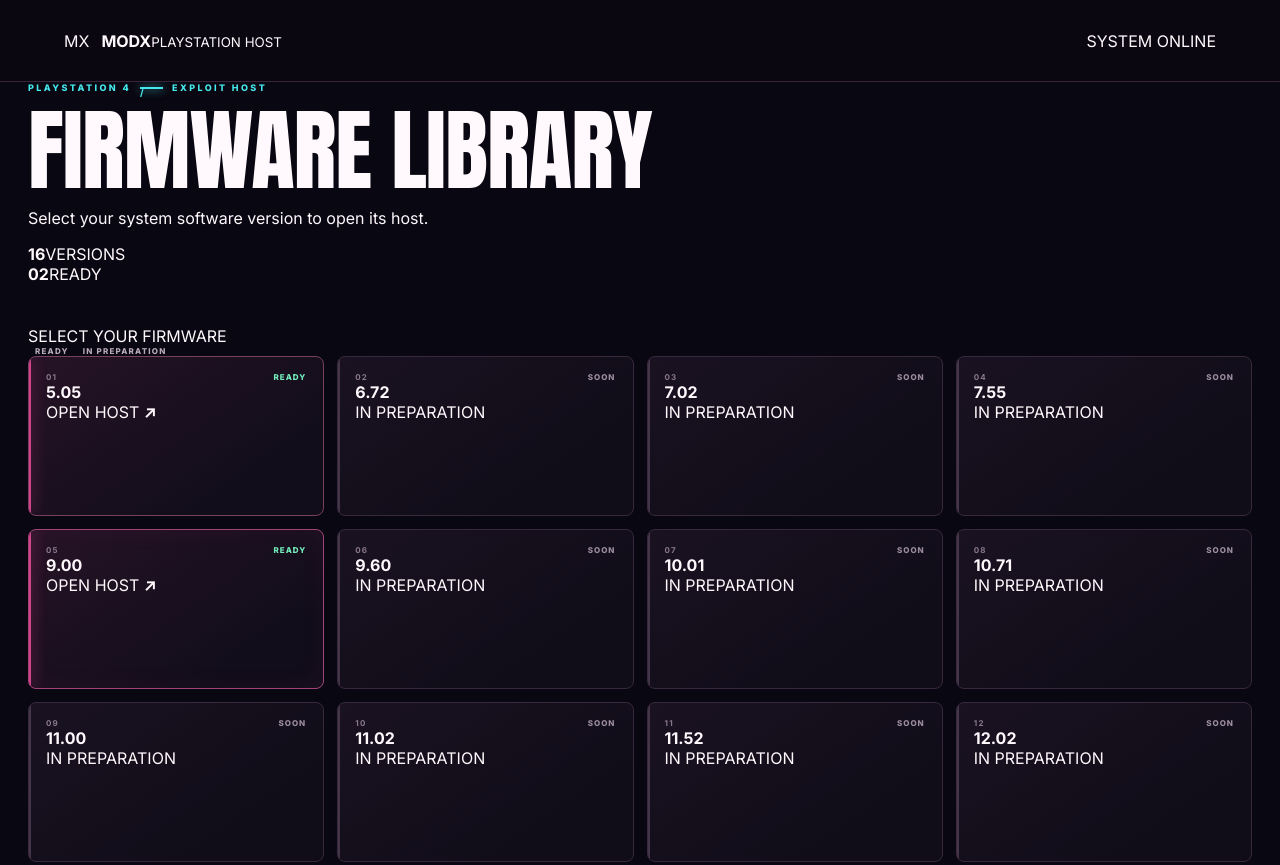
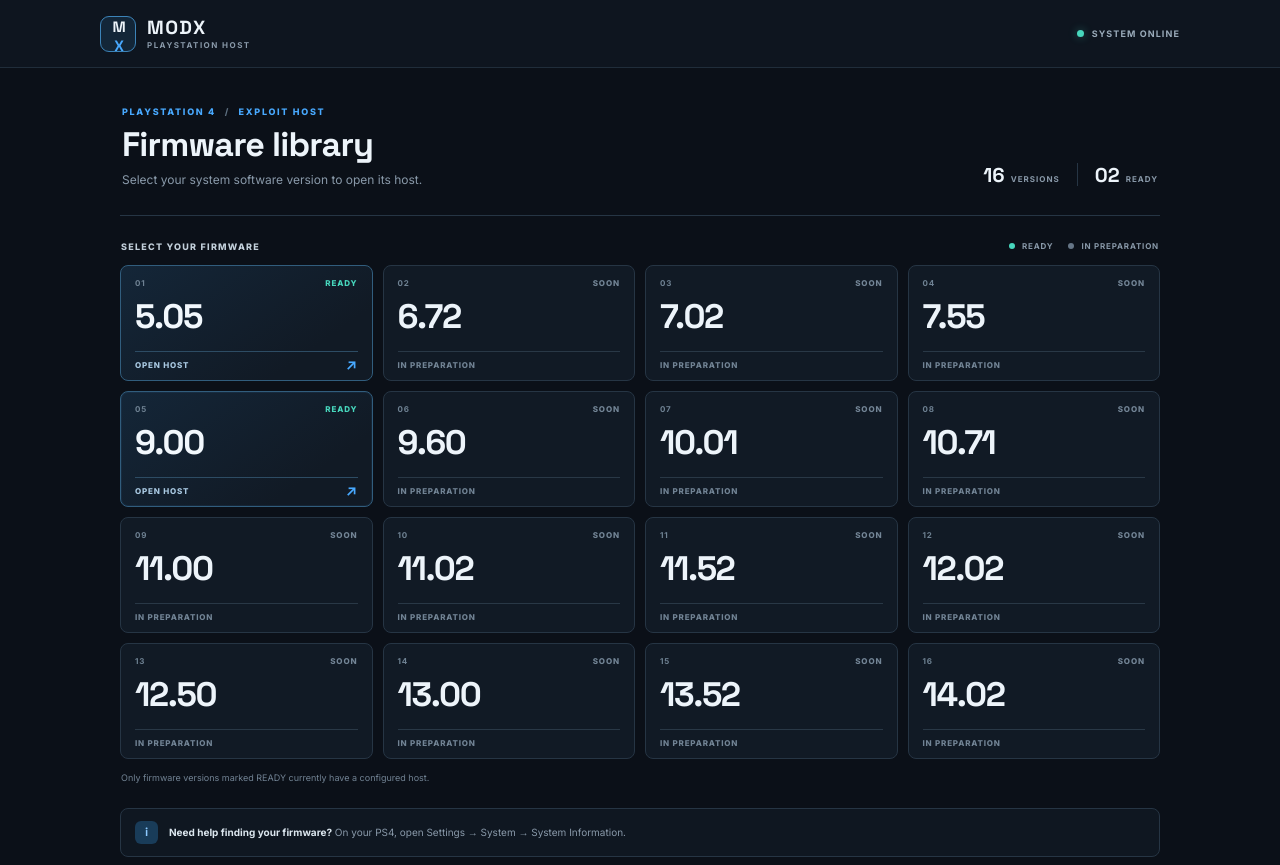
Before and after one commit to modxx4/modxx4.github.io, a plain HTML site: page index.html in a window 1280 px wide. Shown: the top 865 px of the page. Drawn offline with Linux system fonts and the light colour scheme.

Commit message:
Apply compact professional MODX visual identity

```diff
--- a/style.css
+++ b/style.css
@@ -1,42 +1,124 @@
-:root{--bg:#090711;--panel:#151020;--panel2:#20162b;--line:#39233d;--pink:#ff4fa3;--pink2:#ff79b9;--cyan:#45e8ed;--violet:#9a63ff;--text:#fff8fc;--muted:#b3a4b8;--green:#73edbd}
-*{box-sizing:border-box}
-html{scroll-behavior:smooth}
-body{margin:0;min-height:100vh;background:var(--bg);color:var(--text);font-family:"Inter",Arial,sans-serif;overflow-x:hidden}
-.bg-grid{position:fixed;inset:0;pointer-events:none;opacity:.12;background-image:linear-gradient(#75416c 1px,transparent 1px),linear-gradient(90deg,#75416c 1px,transparent 1px);background-size:54px 54px;mask-image:linear-gradient(to bottom,black,transparent 88%);z-index:-3}
-.horizon-glow{position:fixed;left:0;right:0;top:240px;height:300px;pointer-events:none;z-index:-2;background:linear-gradient(180deg,transparent,rgba(255,55,145,.08),rgba(91,49,177,.05),transparent);filter:blur(22px)}
-.glow{position:fixed;width:440px;height:440px;border-radius:50%;filter:blur(145px);opacity:.17;pointer-events:none;z-index:-1}.glow-pink{background:#ff278e;top:50px;right:-180px}.glow-cyan{background:#16cdd8;bottom:50px;left:-230px}
-.topbar{height:82px;display:flex;align-items:center;justify-content:space-between;padding:0 max(5%,calc((100% - 1320px)/2));border-bottom:1px solid #39233d;background:#0b0812e8;backdrop-filter:blur(16px);position:relative;z-index:2}
-.brand{display:flex;align-items:center;gap:12px;text-decoration:none;color:var(--text)}
-.brand-icon{width:42px;height:42px;display:grid;place-items:center;border:1px solid var(--pink);border-radius:10px;color:var(--pink);font:900 27px/1 "Barlow Condensed",sans-serif;font-style:italic;box-shadow:0 0 24px #ff4fa333;transform:skew(-7deg)}
-.brand-name{font:900 25px/1 "Barlow Condensed",sans-serif;letter-spacing:2px}.brand-dot,.footer-brand span{color:var(--pink)}.brand-name small{display:block;font:700 8px "Inter",sans-serif;letter-spacing:2.3px;color:#a895ad;margin-top:5px}
-.top-status{font-size:9px;font-weight:800;letter-spacing:1.6px;color:#c8b8ca;border:1px solid var(--line);border-radius:30px;padding:9px 14px}.status-light{display:inline-block;width:7px;height:7px;border-radius:50%;background:var(--green);box-shadow:0 0 10px var(--green);margin-right:7px}
-main{max-width:1320px;margin:auto;padding:0 28px 50px}
-.hero{min-height:390px;display:flex;align-items:center;justify-content:space-between;gap:30px;padding:52px 3% 42px;border-bottom:1px solid #352239}
-.hero-copy{max-width:680px}.eyebrow{font:800 9px "Inter",sans-serif;letter-spacing:2.4px;color:var(--cyan);display:flex;align-items:center;gap:9px;margin:0 0 17px}.eyebrow span{width:23px;height:2px;background:var(--cyan);box-shadow:0 0 10px var(--cyan)}
-h1{font:900 clamp(55px,7vw,91px)/.91 "Barlow Condensed",Impact,sans-serif;letter-spacing:-1px;margin:0;text-transform:uppercase}h1 em{font-style:italic;background:linear-gradient(95deg,#ff4fa3 4%,#ff8b9f 48%,#45e8ed 100%);-webkit-background-clip:text;background-clip:text;color:transparent;filter:drop-shadow(0 0 19px #ff4fa322)}
-.hero-desc{font-size:13px;color:#b7a9bc;line-height:1.9;margin:19px 0 18px;max-width:520px}
-.hero-meta{display:flex;align-items:center;gap:16px;color:#a997ad;font-size:9px;font-weight:800;letter-spacing:1.3px}.hero-meta b{font:800 18px "Barlow Condensed",sans-serif;color:#fff;margin-right:4px}.hero-meta i{height:14px;width:1px;background:#55384f}
-.hero-jump{display:inline-flex;align-items:center;gap:13px;margin-top:22px;color:var(--pink2);font:800 9px "Inter",sans-serif;letter-spacing:1.6px;text-decoration:none;border-bottom:1px solid #ff4fa366;padding-bottom:7px}.hero-jump span{font-size:15px;color:var(--cyan)}
-.hero-visual{width:320px;height:275px;position:relative;display:grid;place-items:center;flex-shrink:0}
-.sunset-disc{position:absolute;width:190px;height:190px;border-radius:50%;overflow:hidden;background:linear-gradient(180deg,#ff4fa3 0%,#ff9a83 43%,#a36bdb 70%,#4ce3e8 100%);box-shadow:0 0 65px #ff4fa333;opacity:.88}
-.disc-line{position:absolute;left:0;right:0;background:#130c1b}.line-one{height:7px;top:48%}.line-two{height:11px;top:55%}.line-three{height:15px;top:64%}.line-four{height:21px;top:75%}
-.visual-orbit{position:absolute;border:1px solid #ff79b966;border-radius:50%;transform:rotate(-24deg)}.orbit-one{width:285px;height:120px}.orbit-two{width:310px;height:170px;transform:rotate(35deg);border-color:#45e8ed66}
-.visual-mark{position:relative;z-index:1;font:900 italic 105px/.8 "Barlow Condensed",sans-serif;color:#fff;text-shadow:0 4px 24px #14091c88;transform:skew(-9deg)}.visual-mark span{color:var(--cyan)}
-.visual-chip{position:absolute;border:1px solid #6c3c68;background:#100b19;color:#f6c8e2;padding:8px 11px;border-radius:5px;font:800 8px "Inter",sans-serif;letter-spacing:1.3px;box-shadow:0 8px 20px #0008}.chip-one{top:16px;right:0}.chip-two{bottom:17px;left:0;color:#9cf7f1;border-color:#276c70}
-.firmware-section{padding:42px 0 28px}
-.section-heading{display:flex;align-items:end;justify-content:space-between;gap:20px;margin:0 0 22px}.section-heading .eyebrow{margin-bottom:8px}.section-heading h2{font:900 31px/.95 "Barlow Condensed",sans-serif;letter-spacing:.8px;margin:0}.section-heading h2 em{font-style:italic;color:var(--pink)}.section-heading p:last-child{font-size:11px;color:var(--muted);margin:8px 0 0}
-.legend{display:flex;align-items:center;gap:7px;color:#b8a9bb;font-size:8px;font-weight:800;letter-spacing:1.2px;white-space:nowrap}.legend-ready,.legend-soon{width:7px;height:7px;border-radius:50%;background:var(--green);margin-right:8px;box-shadow:0 0 8px #73edbd}.legend-soon{background:#817489;box-shadow:none;margin-left:9px}
-.firmware-grid{display:grid;grid-template-columns:repeat(4,minmax(0,1fr));gap:13px}
-.firmware-card{position:relative;min-height:160px;padding:15px 17px 13px;border:1px solid #38283e;border-radius:8px;background:linear-gradient(145deg,#1a1221,#100c18 78%);display:flex;flex-direction:column;text-decoration:none;color:var(--text);overflow:hidden;transition:transform .2s,border-color .2s,box-shadow .2s}
-.firmware-card:before{content:"";position:absolute;inset:0 auto 0 0;width:2px;background:#514055;opacity:.8}.firmware-card.ready{border-color:#78405f;background:linear-gradient(145deg,#261326,#110d1a 78%);cursor:pointer}.firmware-card.ready:before{background:var(--pink);box-shadow:0 0 15px var(--pink)}.firmware-card.featured{border-color:#a34479;box-shadow:inset 0 0 28px #ff4fa30c}
-.firmware-card.ready:hover{transform:translateY(-4px);border-color:var(--cyan);box-shadow:0 10px 28px #ff4fa322,0 0 0 1px #45e8ed22}.firmware-card.ready:focus-visible{outline:2px solid var(--cyan);outline-offset:3px}
-.card-top{display:flex;justify-content:space-between;align-items:center}.card-index{font:700 8px "Inter",sans-serif;letter-spacing:1.2px;color:#89778e}.card-status{font-size:8px;font-weight:800;letter-spacing:1px;color:#9c8ca1;display:flex;align-items:center;gap:6px}.card-status i{width:6px;height:6px;border-radius:50%;background:#817489}
-.ready .card-status{color:var(--green)}.ready .card-status i{background:var(--green);box-shadow:0 0 8px var(--green)}
-.firmware-number{font:900 clamp(37px,4vw,49px)/.9 "Barlow Condensed",sans-serif;letter-spacing:-1px;margin:21px 0 8px;color:#f9eff8}.ready .firmware-number{color:#fff;text-shadow:0 0 24px #ff4fa344}.card-label{font:700 8px "Inter",sans-serif;letter-spacing:1.8px;color:#8f7d95}
-.card-action{margin-top:auto;padding-top:13px;border-top:1px solid #3c2a41;color:#8e7d95;font-size:8px;font-weight:800;letter-spacing:1px;display:flex;justify-content:space-between;align-items:center}.ready .card-action{color:#f6b8d9}.card-action b{font:700 16px Arial,sans-serif;color:var(--cyan)}
-.section-footnote{color:#8c7c91;font-size:9px;margin:17px 2px 0;line-height:1.8}
-.help-strip{display:flex;align-items:center;gap:15px;padding:16px 20px;border:1px solid #392b42;border-radius:8px;background:#110d19}.help-icon{width:32px;height:32px;display:grid;place-items:center;border:1px solid #a34c83;border-radius:50%;font:800 16px "Barlow Condensed",sans-serif;color:var(--pink);flex-shrink:0}.help-strip strong{font-size:10px;letter-spacing:1px}.help-strip p{font-size:10px;color:#ad9eb2;margin:5px 0 0}
-footer{min-height:70px;border-top:1px solid #39233d;background:#0b0812;display:flex;align-items:center;justify-content:center;gap:25px;color:#8b7b90;font:700 8px "Inter",sans-serif;letter-spacing:1.7px}.footer-brand{font:900 20px "Barlow Condensed",sans-serif;color:#fff;letter-spacing:2px}.footer-version{color:#76657c}
-@media(max-width:950px){.firmware-grid{grid-template-columns:repeat(3,minmax(0,1fr))}.hero-visual{width:250px;transform:scale(.88)}}
-@media(max-width:680px){.topbar{height:70px;padding:0 20px}.brand-icon{width:36px;height:36px}.brand-name{font-size:22px}.top-status{font-size:8px;padding:7px 10px}main{padding:0 16px 35px}.hero{min-height:auto;padding:40px 3% 30px}.hero-visual{display:none}h1{font-size:58px}.hero-desc{font-size:12px}.hero-meta{font-size:8px;gap:11px}.section-heading{align-items:flex-start;flex-direction:column;gap:13px}.section-heading h2{font-size:29px}.firmware-grid{grid-template-columns:repeat(2,minmax(0,1fr));gap:9px}.firmware-card{min-height:145px;padding:12px}.firmware-number{font-size:39px;margin:17px 0 7px}.card-action{font-size:8px}.legend{font-size:8px}.help-strip{align-items:flex-start;padding:13px}.help-strip p{line-height:1.8}footer{gap:10px;flex-wrap:wrap;padding:15px;font-size:7px;letter-spacing:1px}}
-@media(max-width:360px){.firmware-grid{grid-template-columns:1fr 1fr}.firmware-number{font-size:34px}.top-status{letter-spacing:.7px}}
+:root {
+  color-scheme: dark;
+  --bg: #0b1018;
+  --surface: #111a25;
+  --surface-hover: #162331;
+  --line: #263544;
+  --text: #edf4fa;
+  --muted: #8999a9;
+  --accent: #48a9ff;
+  --accent-soft: #193c59;
+  --mint: #47d7bd;
+}
+* { box-sizing: border-box; }
+html { scroll-behavior: smooth; }
+body {
+  margin: 0;
+  min-height: 100vh;
+  background: var(--bg);
+  color: var(--text);
+  font-family: "Inter", Arial, sans-serif;
+  -webkit-font-smoothing: antialiased;
+}
+a { color: inherit; }
+.topbar {
+  height: 68px;
+  display: flex;
+  align-items: center;
+  justify-content: space-between;
+  padding: 0 max(22px, calc((100% - 1080px) / 2));
+  background: #0e151f;
+  border-bottom: 1px solid #202d3a;
+}
+.brand { display: flex; align-items: center; gap: 11px; text-decoration: none; }
+.brand-mark {
+  width: 36px; height: 36px; display: grid; place-items: center;
+  border: 1px solid #3c83b8; border-radius: 9px;
+  color: var(--text); background: #132638;
+  font: 700 15px "Space Grotesk", sans-serif; letter-spacing: -2px;
+}
+.brand-mark span { color: var(--accent); }
+.brand-copy { display: flex; flex-direction: column; gap: 3px; }
+.brand-copy strong { font: 700 19px/1 "Space Grotesk", sans-serif; letter-spacing: 1.5px; }
+.brand-copy small { color: var(--muted); font-size: 8px; font-weight: 700; letter-spacing: 1.45px; }
+.system-status {
+  display: flex; align-items: center; gap: 8px;
+  color: #9aabba; font-size: 9px; font-weight: 700; letter-spacing: 1.1px;
+}
+.status-dot { width: 7px; height: 7px; border-radius: 50%; background: var(--mint); box-shadow: 0 0 9px #47d7bd66; }
+.page { width: min(100% - 40px, 1040px); margin: 0 auto; padding: 38px 0 34px; }
+.intro {
+  display: flex; align-items: end; justify-content: space-between; gap: 24px;
+  padding: 0 2px 25px; border-bottom: 1px solid var(--line);
+}
+.eyebrow { margin: 0 0 9px; color: var(--accent); font-size: 9px; font-weight: 800; letter-spacing: 1.7px; }
+.eyebrow span { padding: 0 5px; color: #5e7081; }
+h1 { margin: 0; font: 700 clamp(27px, 4vw, 34px)/1.1 "Space Grotesk", sans-serif; letter-spacing: -.8px; }
+.intro-copy { margin: 7px 0 0; color: var(--muted); font-size: 12px; line-height: 1.6; }
+.summary { display: flex; align-items: center; gap: 17px; padding-bottom: 2px; }
+.summary div { display: flex; align-items: baseline; gap: 6px; }
+.summary strong { color: var(--text); font: 700 20px "Space Grotesk", sans-serif; }
+.summary span { color: var(--muted); font-size: 8px; font-weight: 700; letter-spacing: 1px; }
+.summary i { width: 1px; height: 23px; background: var(--line); }
+.firmware-section { padding-top: 25px; }
+.section-bar { display: flex; justify-content: space-between; align-items: center; gap: 15px; margin: 0 1px 13px; }
+.section-bar > span { color: #c2cfda; font-size: 9px; font-weight: 800; letter-spacing: 1.25px; }
+.legend { display: flex; align-items: center; gap: 7px; color: var(--muted); font-size: 8px; font-weight: 700; letter-spacing: .8px; }
+.ready-key, .soon-key { width: 6px; height: 6px; border-radius: 50%; background: var(--mint); }
+.soon-key { margin-left: 8px; background: #657586; }
+.firmware-grid { display: grid; grid-template-columns: repeat(4, minmax(0, 1fr)); gap: 10px; }
+.firmware-card {
+  min-height: 116px; padding: 12px 14px 10px; display: flex; flex-direction: column;
+  border: 1px solid var(--line); border-radius: 8px; background: var(--surface);
+  text-decoration: none; transition: background .16s ease, border-color .16s ease, transform .16s ease;
+}
+.firmware-card.ready { border-color: #315d7d; background: linear-gradient(145deg, #142638, #111a25 75%); cursor: pointer; }
+.firmware-card.ready:hover { transform: translateY(-2px); border-color: var(--accent); background: var(--surface-hover); }
+.firmware-card.ready:focus-visible { outline: 2px solid var(--accent); outline-offset: 3px; }
+.firmware-card.featured { box-shadow: inset 0 0 0 1px #48a9ff12; }
+.card-top { display: flex; align-items: center; justify-content: space-between; }
+.card-index { color: #6f8293; font-size: 8px; font-weight: 700; letter-spacing: .8px; }
+.card-status { color: #738596; font-size: 8px; font-weight: 800; letter-spacing: .9px; }
+.ready .card-status { color: var(--mint); }
+.firmware-card > strong { margin: 13px 0 9px; font: 700 34px/.95 "Space Grotesk", sans-serif; letter-spacing: -1.4px; }
+.ready > strong { color: #f2f8fd; }
+.card-bottom {
+  margin-top: auto; padding-top: 8px; border-top: 1px solid #293846;
+  color: #718394; font-size: 8px; font-weight: 800; letter-spacing: .8px;
+  display: flex; align-items: center; justify-content: space-between;
+}
+.ready .card-bottom { color: #a9c9e2; border-color: #2d4c64; }
+.card-bottom b { color: var(--accent); font-size: 14px; line-height: 8px; }
+.section-note { margin: 12px 1px 0; color: #718293; font-size: 9px; line-height: 1.6; }
+.help-note {
+  display: flex; align-items: center; gap: 11px; margin-top: 23px; padding: 12px 14px;
+  border: 1px solid var(--line); border-radius: 8px; background: #0f1721;
+}
+.help-mark {
+  width: 23px; height: 23px; flex: 0 0 23px; display: grid; place-items: center;
+  border-radius: 6px; background: var(--accent-soft); color: #8dcaff;
+  font: 700 12px "Space Grotesk", sans-serif;
+}
+.help-note p { margin: 0; color: var(--muted); font-size: 10px; line-height: 1.6; }
+.help-note strong { color: #dce7ef; font-weight: 700; }
+footer {
+  min-height: 57px; display: flex; align-items: center; justify-content: center; gap: 22px;
+  padding: 12px 20px; border-top: 1px solid #202d3a; background: #0e151f;
+  color: #718293; font-size: 8px; font-weight: 700; letter-spacing: 1.2px;
+}
+.footer-brand { color: #e9f2f9; font: 700 16px "Space Grotesk", sans-serif; letter-spacing: 1.4px; }
+.footer-brand span { color: var(--accent); }
+@media (max-width: 760px) {
+  .firmware-grid { grid-template-columns: repeat(3, minmax(0, 1fr)); }
+}
+@media (max-width: 540px) {
+  .topbar { height: 62px; padding: 0 16px; }
+  .page { width: calc(100% - 30px); padding-top: 27px; }
+  .intro { align-items: flex-start; flex-direction: column; gap: 17px; padding-bottom: 19px; }
+  .summary { gap: 14px; }
+  .section-bar { align-items: flex-start; flex-direction: column; gap: 10px; }
+  .firmware-grid { grid-template-columns: repeat(2, minmax(0, 1fr)); gap: 8px; }
+  .firmware-card { min-height: 108px; padding: 11px 12px 9px; }
+  .firmware-card > strong { font-size: 31px; margin: 12px 0 8px; }
+  footer { gap: 10px; flex-wrap: wrap; }
+}
```
